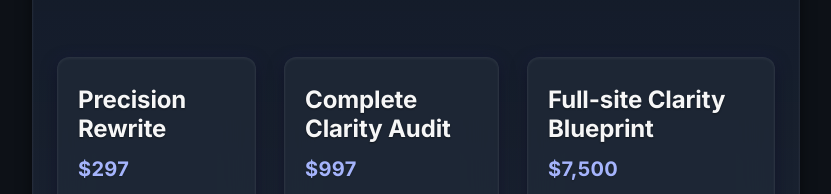
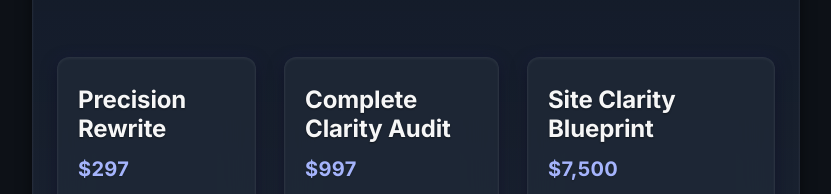
Before and after one commit to SymbolicAnchorman/apexium-landing, a plain HTML site: page index.html in a window 1280 px wide. Shown: the part 1808-2002 px from the top of the page, without its empty margins (224-1055 px from the left). Drawn offline with nearby package versions, Linux system fonts and the light colour scheme.

Commit message:
Update index.html

```diff
--- a/index.html
+++ b/index.html
@@ -178,10 +178,10 @@
         </p>
         </div>
 
-        <!-- Full-site Clarity Blueprint -->
+        <!-- Site Clarity Blueprint -->
         <div class="card text-left">
         <div class="card-header">
-            <h3>Full-site Clarity Blueprint</h3>
+            <h3>Site Clarity Blueprint</h3>
             <span class="price">$7,500</span>
         </div>
         <p>
```
